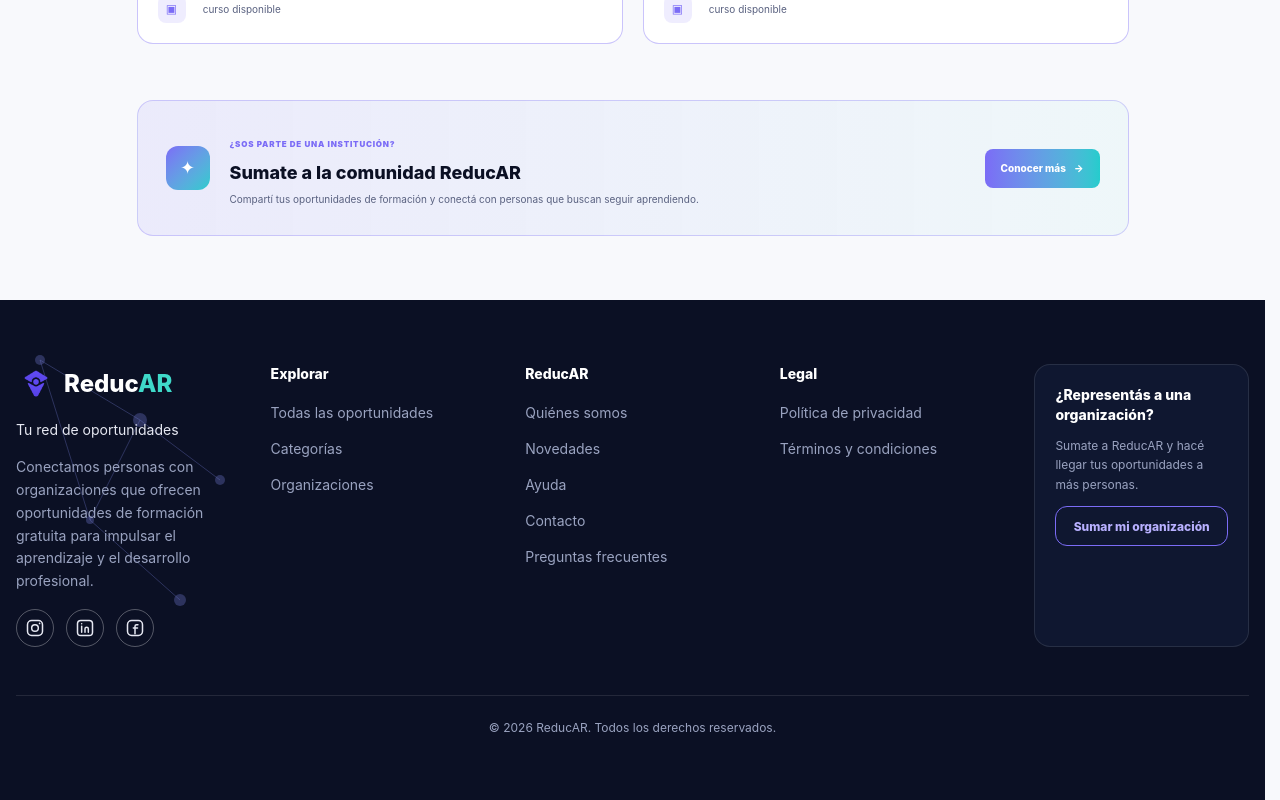
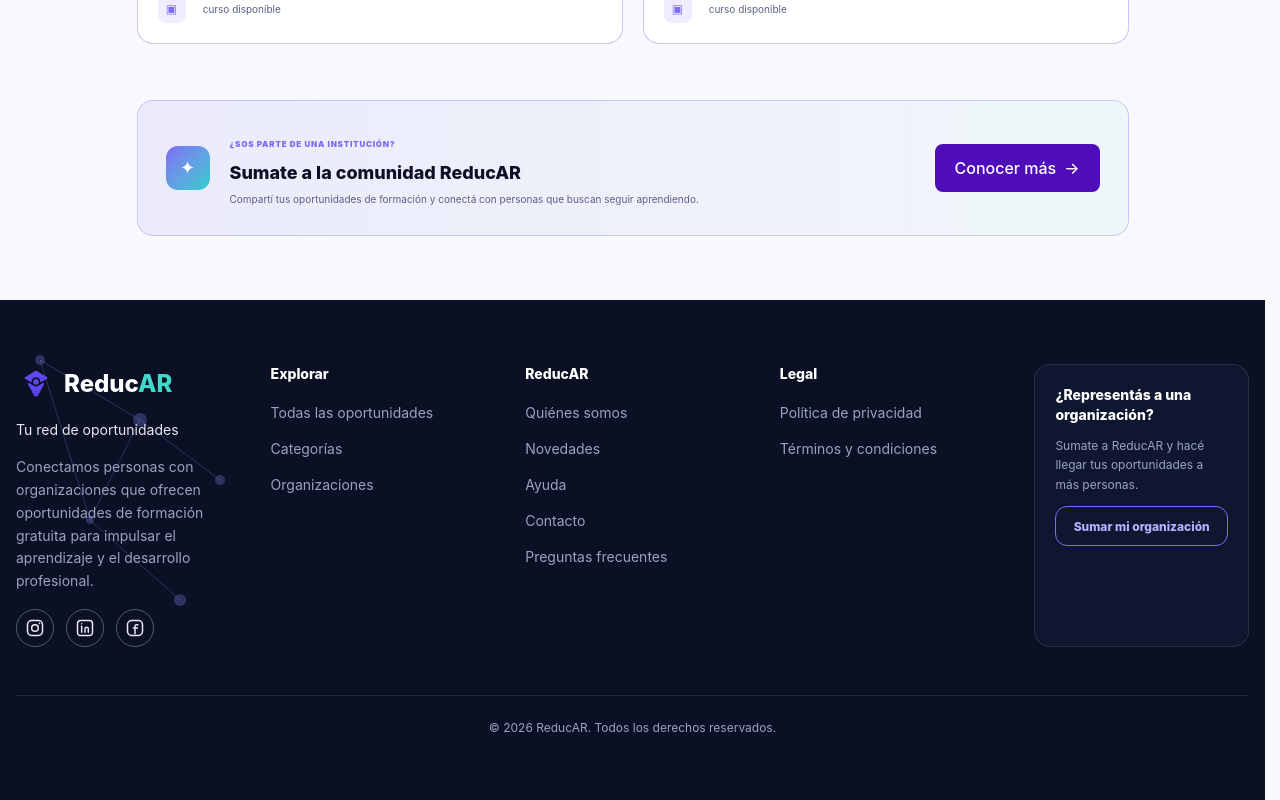
Before and after one commit to ReducAR-dev/ReducAr, a React (Vite) app in the folder frontend/: page /instituciones in a window 1280 px wide. Shown: the part 1206-2006 px from the top of the page. Built offline with nearby package versions, Linux system fonts and the light colour scheme; no server answers.

Commit message:
Agregue formulario de instituciones

```diff
--- a/frontend/src/pages/OrganizacionesPage.tsx
+++ b/frontend/src/pages/OrganizacionesPage.tsx
@@ -61,9 +61,15 @@ function OrganizacionesPage() {
                   Compartí tus oportunidades de formación y conectá con personas que buscan seguir aprendiendo.
                 </p>
               </div>
-              <button type="button" className="min-h-[39px] px-4 inline-flex items-center gap-2 rounded-lg bg-gradient-to-r from-reducar-primary to-reducar-turquoise-dark text-white text-[10px] font-extrabold hover:-translate-y-0.5 transition-all">
-                Conocer más <span>→</span>
-              </button>
+                    <a
+  href="https://forms.gle/KKiQ9ru67bkdqEwR7"
+  target="_blank"
+  rel="noopener noreferrer"
+   className="inline-flex items-center gap-2 rounded-lg bg-[#4e0db8] px-5 py-3 font-medium text-white transition hover:bg-[#3d0a91]"
+>
+  Conocer más
+  <span>→</span>
+</a>
             </div>
           </div>
         </section>
```
Also changed, not shown: 1 other file (tests, documents, lock files or other folders).
